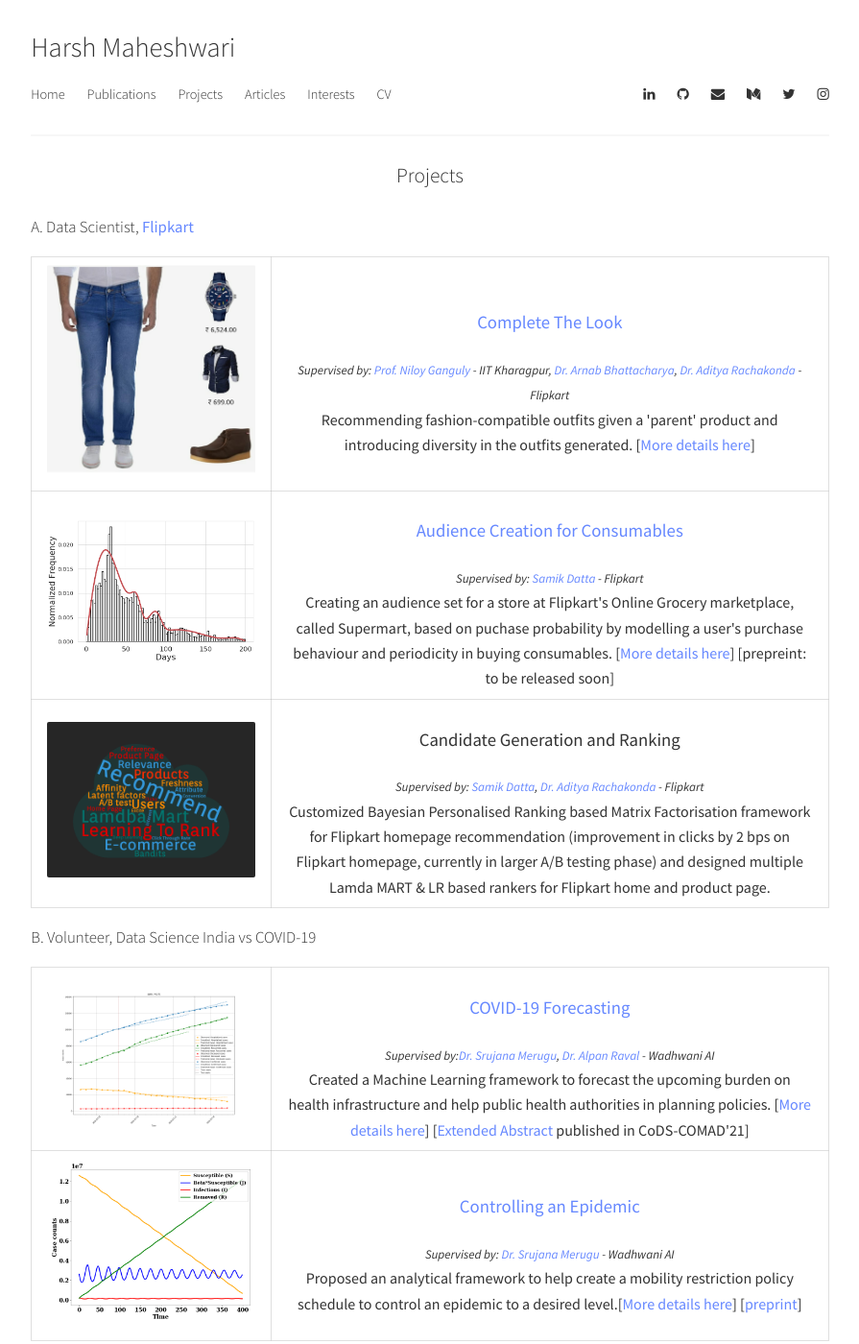
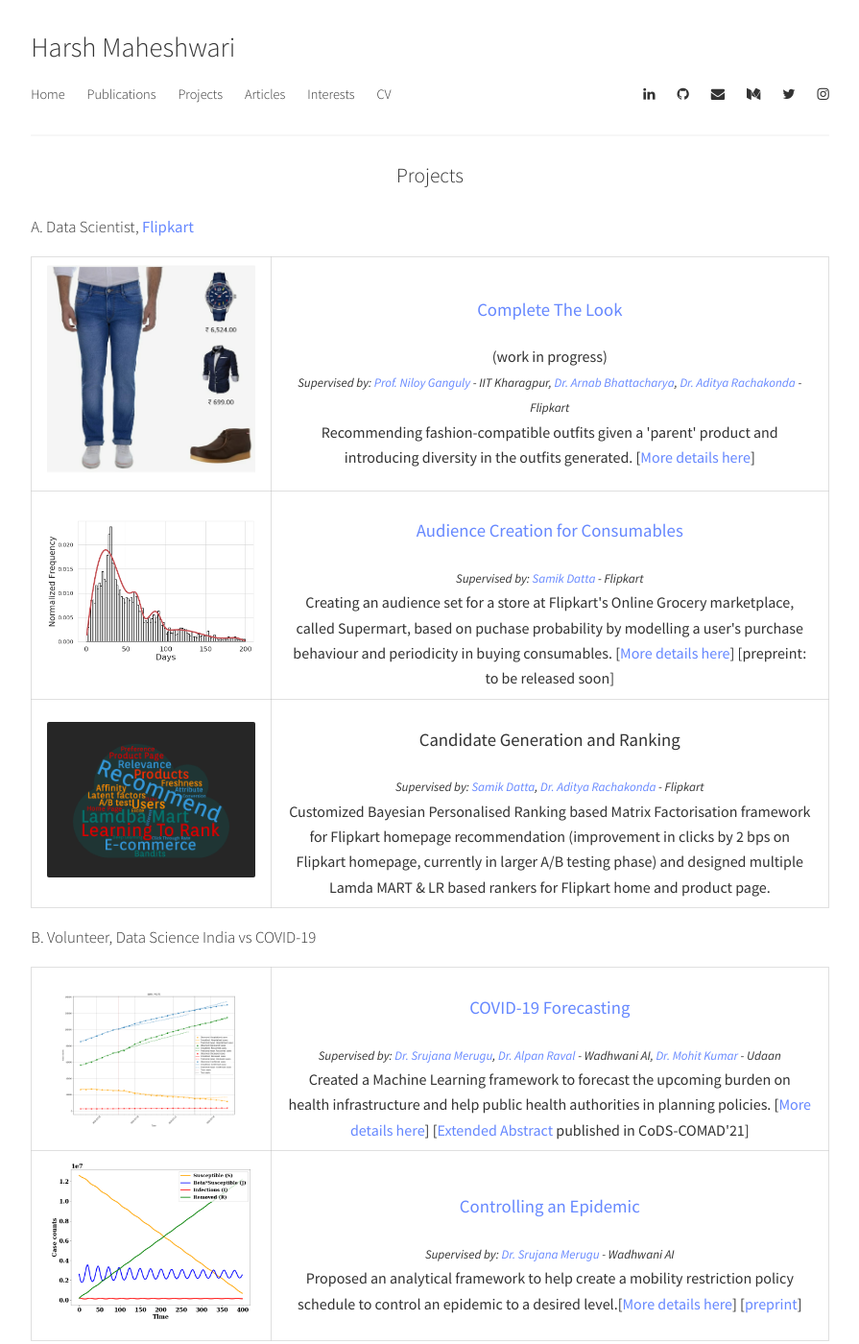
Before and after one commit to harshm121/portfolio-old, a Jekyll site: the page built from Projects/index.md, in a window 1280 px wide and 1400 px high. Shown: the whole window at 96% size, without its empty margins (192-1087 px from the left). Built offline with Jekyll 4.4.1, drawn with Linux system fonts in a browser that asks for light colours; a style sheet for code colours, icons or effects is not loaded.

Commit message:
Update index.md

```diff
--- a/Projects/index.md
+++ b/Projects/index.md
@@ -20,7 +20,7 @@
 <table style="width:100%;">
   <tr>
     <th width="30%"><a href="https://harshm121.github.io/Projects/CTL/"><img src="./ctl_example.jpeg" alt="CTL Example" height = "40%"></a></th>
-	    <th width="70%"><h3><b><a href="https://harshm121.github.io/Projects/CTL/">Complete The Look</a></b></h3> <font size="2.2"><i><h8>Supervised by: <a href = "http://www.facweb.iitkgp.ac.in/~niloy/">Prof. Niloy Ganguly</a> - IIT Kharagpur, <a href="https://www.linkedin.com/in/arnab-bhattacharya-26383573/">Dr. Arnab Bhattacharya</a>, <a href="https://www.linkedin.com/in/adityarachakonda/">Dr. Aditya Rachakonda</a> - Flipkart</h8></i></font> <br>
+	    <th width="70%"><h3><b><a href="https://harshm121.github.io/Projects/CTL/">Complete The Look</a></b></h3> (work in progress) <br> <font size="2.2"><i><h8>Supervised by: <a href = "http://www.facweb.iitkgp.ac.in/~niloy/">Prof. Niloy Ganguly</a> - IIT Kharagpur, <a href="https://www.linkedin.com/in/arnab-bhattacharya-26383573/">Dr. Arnab Bhattacharya</a>, <a href="https://www.linkedin.com/in/adityarachakonda/">Dr. Aditya Rachakonda</a> - Flipkart</h8></i></font> <br>
 Recommending fashion-compatible outfits given a 'parent' product and introducing diversity in the outfits generated. [<a href="https://harshm121.github.io/Projects/CTL/">More details here</a>]</th>
   </tr>
 
@@ -45,7 +45,7 @@
 <table style="width:100%;">
   <tr>
     <th width="30%"><a href="https://harshm121.github.io/Projects/covid_forecasting"><img src="./covid_forecasting.png" alt="Forecasting Example" width = "100%"></a></th>
-	  <th width="70%"><h3><b><a href="https://harshm121.github.io/Projects/covid_forecasting">COVID-19 Forecasting</a></b></h3> <font size="2.2"><i><h8> Supervised by:<a href="https://www.linkedin.com/in/srujana-merugu-a7243819/">Dr. Srujana Merugu</a>, <a href="https://www.linkedin.com/in/alpan-raval-36219a2/">Dr. Alpan Raval</a> - Wadhwani AI</h8></i></font><br>
+	  <th width="70%"><h3><b><a href="https://harshm121.github.io/Projects/covid_forecasting">COVID-19 Forecasting</a></b></h3> <font size="2.2"><i><h8> Supervised by: <a href="https://www.linkedin.com/in/srujana-merugu-a7243819/">Dr. Srujana Merugu</a>, <a href="https://www.linkedin.com/in/alpan-raval-36219a2/">Dr. Alpan Raval</a> - Wadhwani AI, <a href="https://www.linkedin.com/in/mohitkum/">Dr. Mohit Kumar</a> - Udaan</h8></i></font><br>
 Created a Machine Learning framework to forecast the upcoming burden on health infrastructure and help public health authorities in planning policies. [<a href="https://harshm121.github.io/Projects/covid_forecasting">More details here</a>] [<a href="https://www.medrxiv.org/content/10.1101/2020.10.19.20215293v1">Extended Abstract</a> published in CoDS-COMAD'21]</th>
   </tr>
 
```
